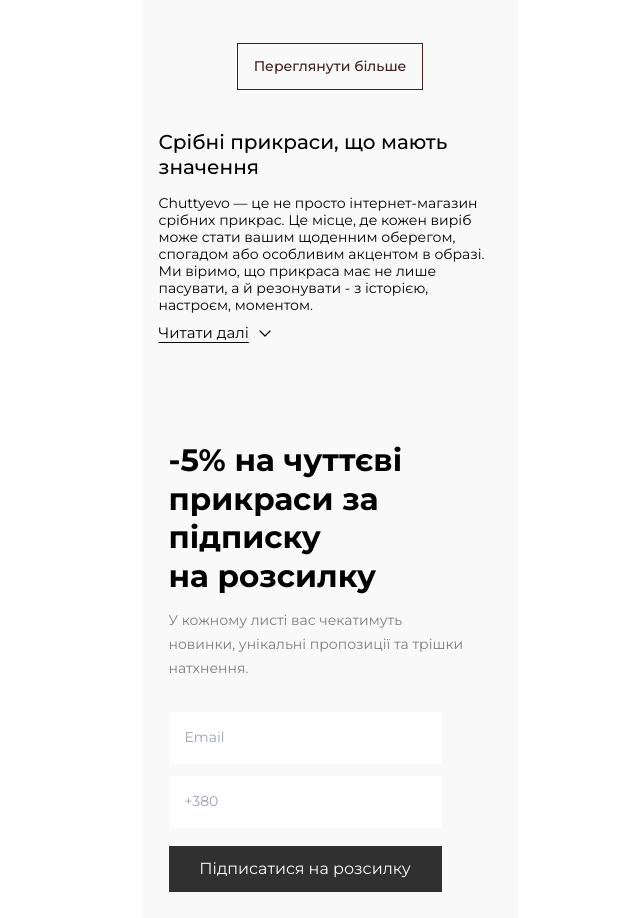
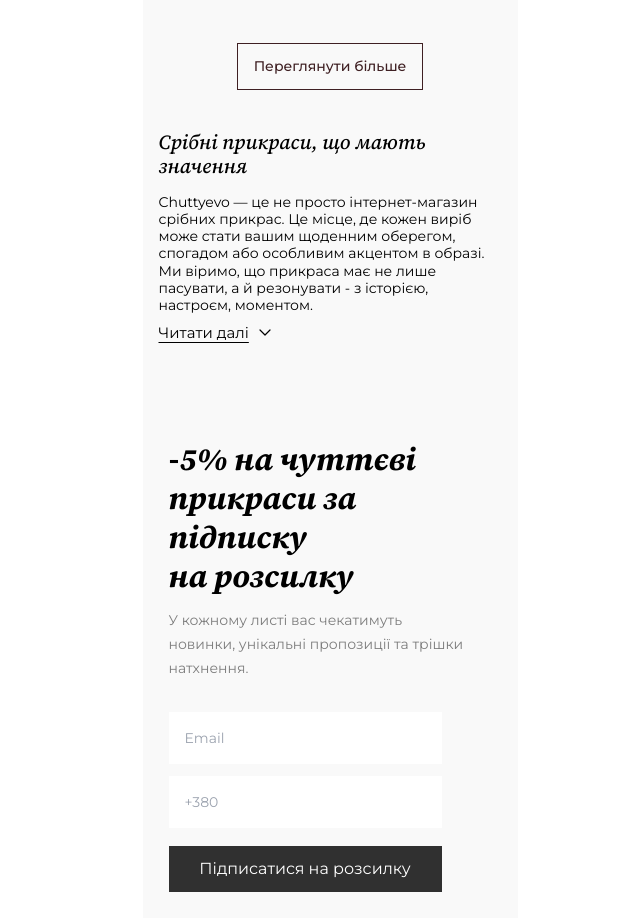
Before and after one commit to DmitriyTymoshenko/chuttyevo-nuxt, a Nuxt app: page / in a window 1280 px wide. Shown: the part 2843-3761 px from the top of the page, without its empty margins (310-950 px from the left). Built offline with nearby package versions, Linux system fonts and the light colour scheme.

Commit message:
style: fix typography weights and italic styles for Source Serif 4

```diff
--- a/app/app.vue
+++ b/app/app.vue
@@ -130,7 +130,7 @@
     <!-- Brand Story Section -->
     <section class="px-4 py-0">
       <div class="flex flex-col gap-4">
-        <h3 class="font-sans text-[20px] font-medium leading-[24.38px] text-black">
+        <h3 class="font-serif italic text-[20px] font-medium leading-[24px] text-black">
           Срібні прикраси, що мають значення
         </h3>
         <div class="flex flex-col" style="gap: -6px;">
@@ -157,7 +157,7 @@
       </div>
       <div class="relative flex flex-col gap-8 pt-16" style="max-width: 323px; margin: 0 auto;">
         <div class="flex flex-col gap-3">
-          <h3 class="text-[31px] font-bold leading-[38.75px] text-black font-sans">
+          <h3 class="text-[31px] font-bold leading-[39px] text-black font-serif italic">
             -5% на чуттєві<br>прикраси за підписку<br>на розсилку
           </h3>
           <p class="text-[14px] leading-[24px] text-[#7d7d7d] font-sans font-normal" style="max-width: 303.87px;">
```
Also changed, not shown: 1 other file (tests, documents, lock files or other folders).
